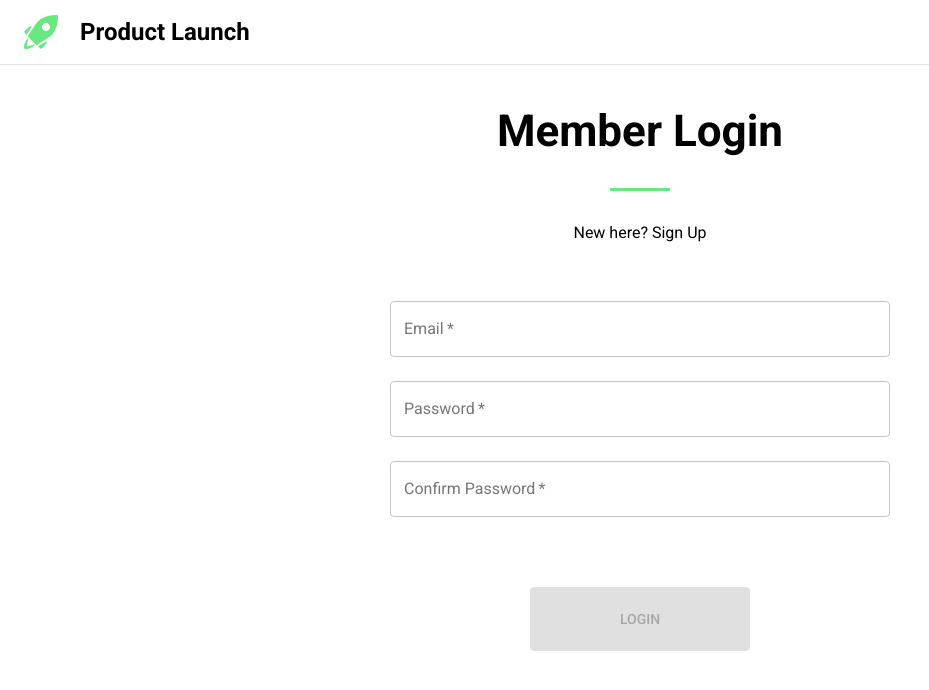
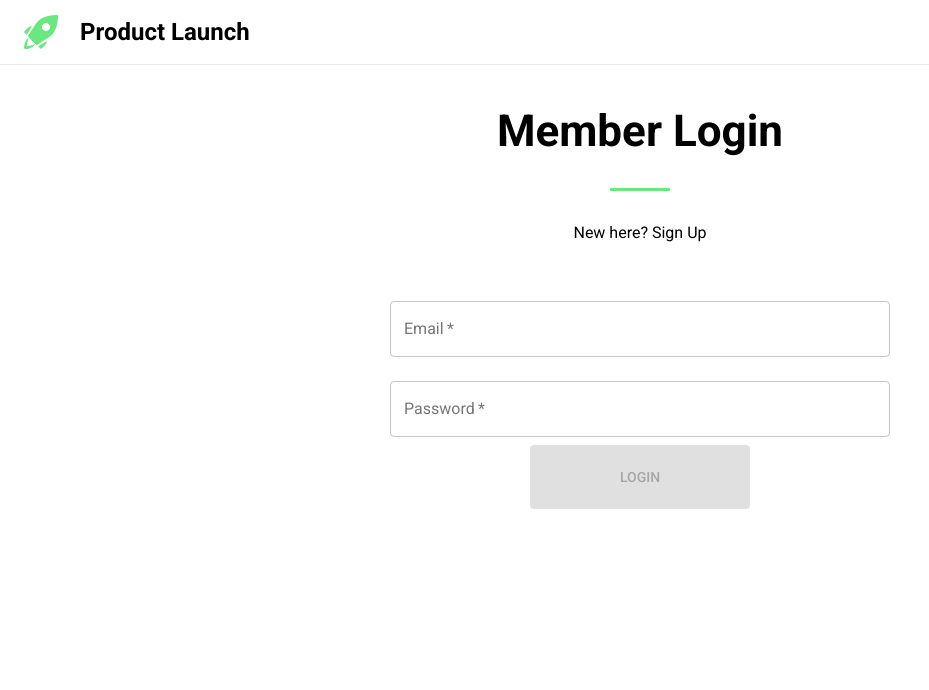
Before and after one commit to hatchways/team-summer, a React (Create React App) app in the folder client/: page /login in a window 1280 px wide. Shown: the top 690 px of the page, without its empty margins (0-929 px from the left). Built offline with nearby package versions, Linux system fonts and the light colour scheme.

Commit message:
Login and Signup restructuring; validation complete

```diff
--- a/client/src/pages/Login.js
+++ b/client/src/pages/Login.js
@@ -39,19 +39,8 @@ const styles = {
 class Login extends React.Component {
     constructor(props) {
         super(props);
-        this.state = {
-            email: '',
-            password: '',
-            confirmPassword: '',
-            validation: {
-                email: {isInvalid: false, message: ''},
-                password: {isInvalid: false, message: ''},
-                confirmPassword: {isInvalid: false, message: ''}
-            }
-        };
-    }
 
-    validators = FormValidator([
+        this.validators = FormValidator([
             {
                 field: 'email',
                 method: validator.isEmpty,
@@ -76,24 +65,25 @@ class Login extends React.Component {
                 validWhen: true,
                 message: 'Password must be 6 characters or more'
             },
-        {
-            field: 'confirmPassword',
-            method: (value, state) => state.password === value,
-            validWhen: true,
-            message: 'Passwords must match'
-        }
         ]);
 
-    handleInputChange = (event) => {
+        this.state = {
+            email: '',
+            password: '',
+            validation: this.validators.valid()
+        };
+    }
+
+    handleInput = (event) => {
         const {value, name} = event.target;
 
         this.setState({[name]: value});
     };
 
     disableSubmit = () => {
-        const {email, password, confirmPassword} = this.state;
+        const {email, password} = this.state;
 
-        return [email, password, confirmPassword].some((value) => !value);
+        return [email, password].some((value) => !value);
 
 
     };
@@ -104,12 +94,15 @@ class Login extends React.Component {
         const validation = this.validators.validate(this.state);
         this.setState({validation});
 
-        if (validation.isValid) console.log('valid');
+        if (validation.isValid) {
+            // TODO: Integration form submission with backend
+            console.log('valid');
+        }
     };
 
     render() {
         const {classes} = this.props;
-        const {email, password, confirmPassword, validation} = this.state;
+        const {email, password, validation} = this.state;
 
         return (
             <main className={classes.pageContent}>
@@ -125,7 +118,7 @@ class Login extends React.Component {
                         name="email"
                         value={email}
                         label="Email"
-                        onChange={this.handleInputChange}
+                        onChange={this.handleInput}
                         type="email"
                         required
                         error={validation.email.isInvalid}
@@ -135,22 +128,11 @@ class Login extends React.Component {
                         name="password"
                         value={password}
                         label="Password"
-                        onChange={this.handleInputChange}
+                        onChange={this.handleInput}
                         type="password"
                         required
                         error={validation.password.isInvalid}
                         helperText={validation.password.message}
-                    />
-                    <CustomOutlinedInput
-                        name="confirmPassword"
-                        value={confirmPassword}
-                        label="Confirm Password"
-                        onChange={this.handleInputChange}
-                        type="password"
-                        required
-                        className={classes.lastInput}
-                        error={validation.confirmPassword.isInvalid}
-                        helperText={validation.confirmPassword.message}
                     />
                     <Button
                         type="submit"
```
Lines whose indentation alone changed are shown as unchanged.
